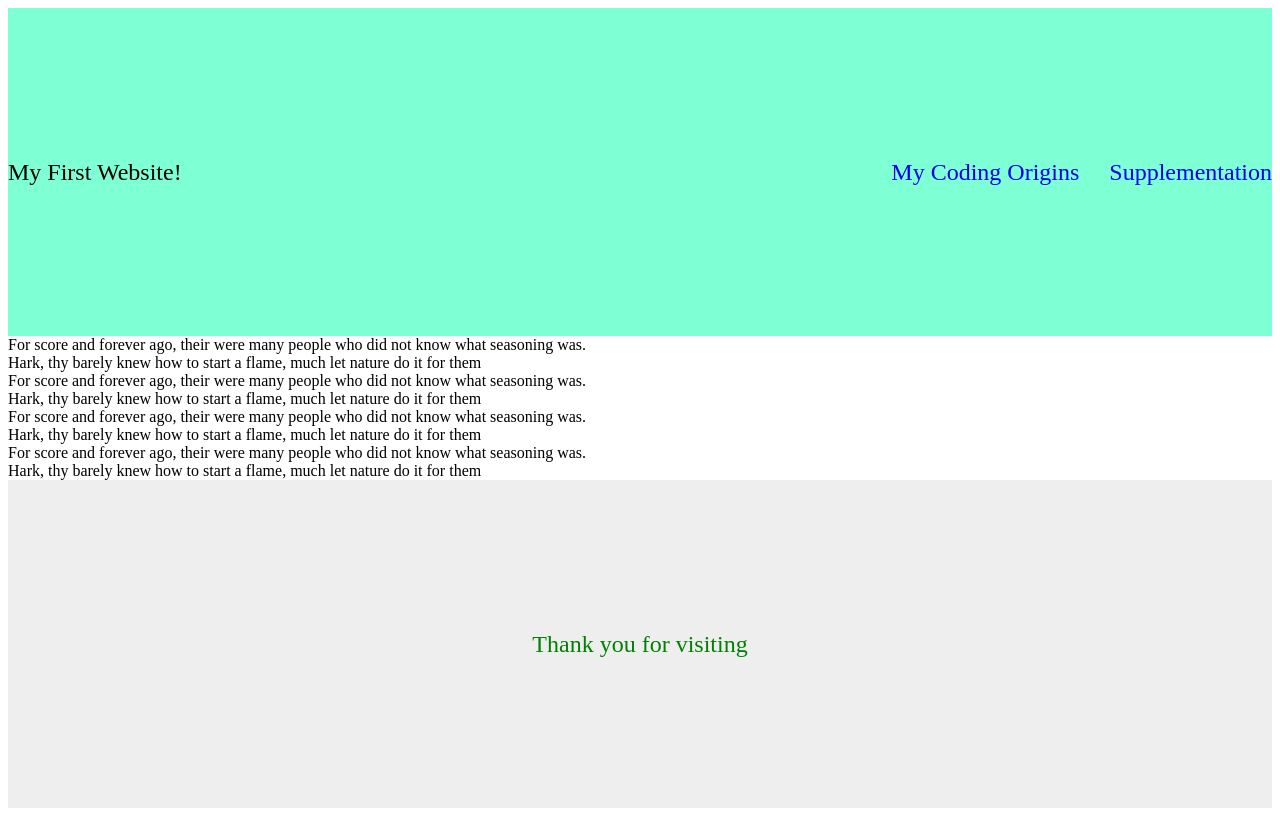
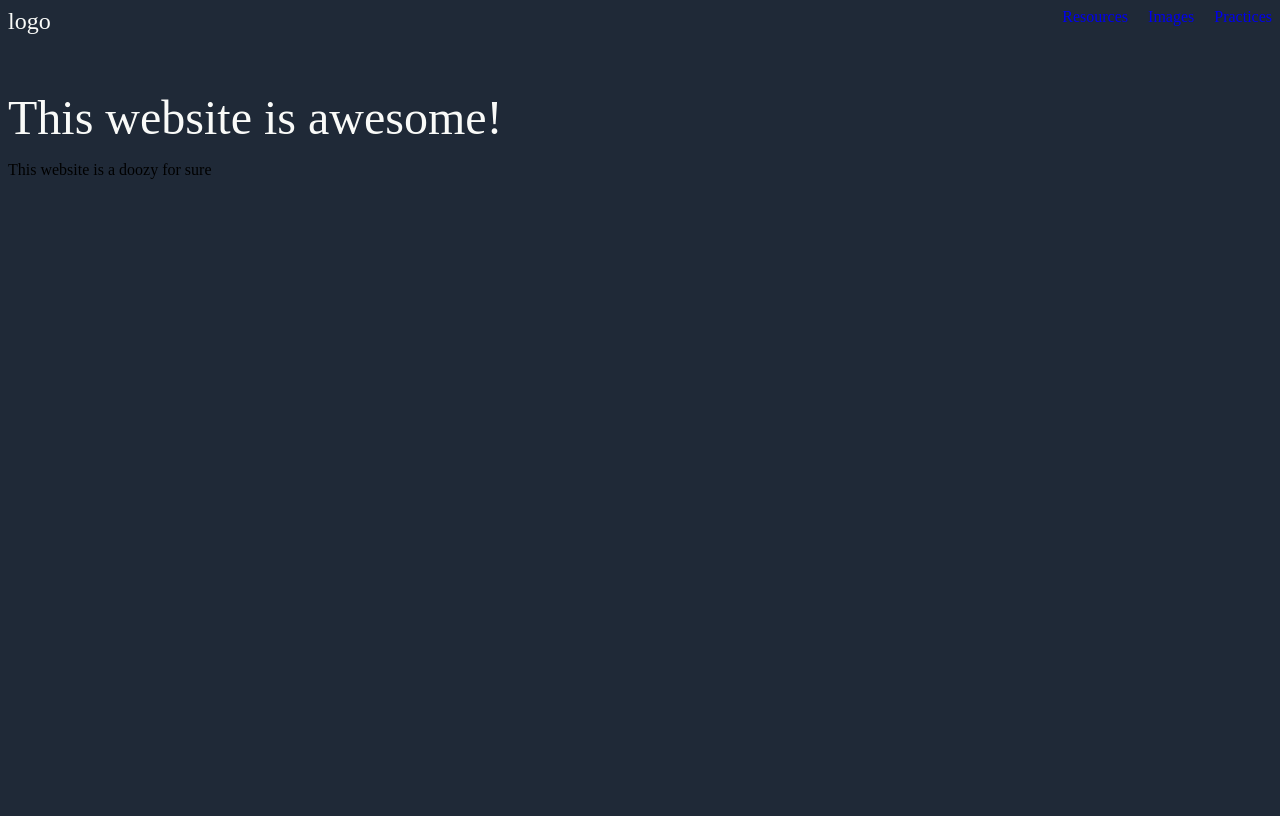
Before and after one commit to Sullyvan721/Personal-website, a plain HTML site: page index.html in a window 1280 px wide. Drawn offline with Linux system fonts and the light colour scheme.

Commit message:
Following instructions now

```diff
--- a/index.html
+++ b/index.html
@@ -11,41 +11,24 @@
 </head>
 
 <body>
+
     <div class="header">
-        My First Website!
-        <ul>
-            <li><a href="https://www.theodinproject.com/dashboard">My Coding Origins</a></li>
-            <li><a href="https://github.com/TheOdinProject/css-exercises/tree/main/flex">Supplementation</a></li>
-        </ul>
-    </div>
-    <div class="sidebar">
-        <ul>
-            <li><a href=""></a></li>
-            <li><a href=""></a></li>
-            <li><a href=""></a></li>
-            <li><a href=""></a></li>
-        </ul>
-    </div>
-    <div class="meat-container">
-        <div class="meaty-cards">
-            For score and forever ago, their were many people who did not know what seasoning was. <br>
-            Hark, thy barely knew how to start a flame, much let nature do it for them
-        </div>
-        <div class="meaty-cards">
-            For score and forever ago, their were many people who did not know what seasoning was. <br>
-            Hark, thy barely knew how to start a flame, much let nature do it for them
-        </div>
-        <div class="meaty-cards">
-            For score and forever ago, their were many people who did not know what seasoning was. <br>
-            Hark, thy barely knew how to start a flame, much let nature do it for them
-        </div>
-        <div class="meaty-cards">
-            For score and forever ago, their were many people who did not know what seasoning was. <br>
-            Hark, thy barely knew how to start a flame, much let nature do it for them
+        <div class="hero">logo</div>
+        <div class="box">
+            <div class="l1"><a href="https://www.theodinproject.com/dashboard">Resources</a></div>
+            <div class="l2"><a href="https://www.pexels.com/">Images</a></div>
+            <div class="l3"><a href="https://www.freecodecamp.org/">Practices</a></div>
         </div>
     </div>
-    <div class="footer"> Thank you for visiting</div>
+    <section>
+
+        <main> <br>
+            This website is awesome!
+        </main>
+        <p>This website is a doozy for sure </p>
+    </section>
 
 </body>
 
+
 </html>
--- a/style.css
+++ b/style.css
@@ -1,65 +1,40 @@
-* {
-    font-family: serif;
+body {
+    background-color: #1f2937;
+    display: flex;
+    flex-flow: column wrap;
 }
 
-body {
-    min-height: 100vh;
-    display: flex;
-    flex: 1;
-    flex-direction: column;
+
+main {
+    font-size: 48px;
+    font-style: extra-bold;
+    color: #F9FAF8;
 }
 
+
 .header {
-    flex: 1;
+    background-color: #1f2937;
     display: flex;
-    height: 72px;
-    background: #7fffd4;
-    color: black;
-    align-items: center;
+    margin: 0;
+    padding: 0px;
     justify-content: space-between;
-    font-size: x-large;
+    align-items: flex-start;
+    margin-bottom: auto;
 }
-
-ul {
+.box {
+    justify-content: flex-end;
     display: flex;
-    list-style: none;
-    gap: 30px;
-    margin: 0;
-    padding: 0;
-
+    gap: 20px;
 }
-
 a {
     text-decoration: none;
-    box-sizing: border-box;
+}
+a:visited {
+    color: wheat;
+}
+.hero {
+    font-size: 24px;
+    color: #F9FAF8;
+    padding: 0;
     margin: 0;
-    padding: 0;
 }
-
-a:hover {
-    background-color: white;
-}
-
-.footer {
-    display: flex;
-    height: 72px;
-    background: #eee;
-    color: green;
-    margin-top: auto;
-    align-items: center;
-    justify-content: center;
-    font-size: x-large;
-    flex: 1;
-}
-
-.meaty-container {
-    flex: 1;
-    display: flex;
-    flex-flow: column wrap;
-    flex: 1;
-}
-
-.meaty-cards {
-    flex: 1;
-    display: flex;
-}
```
